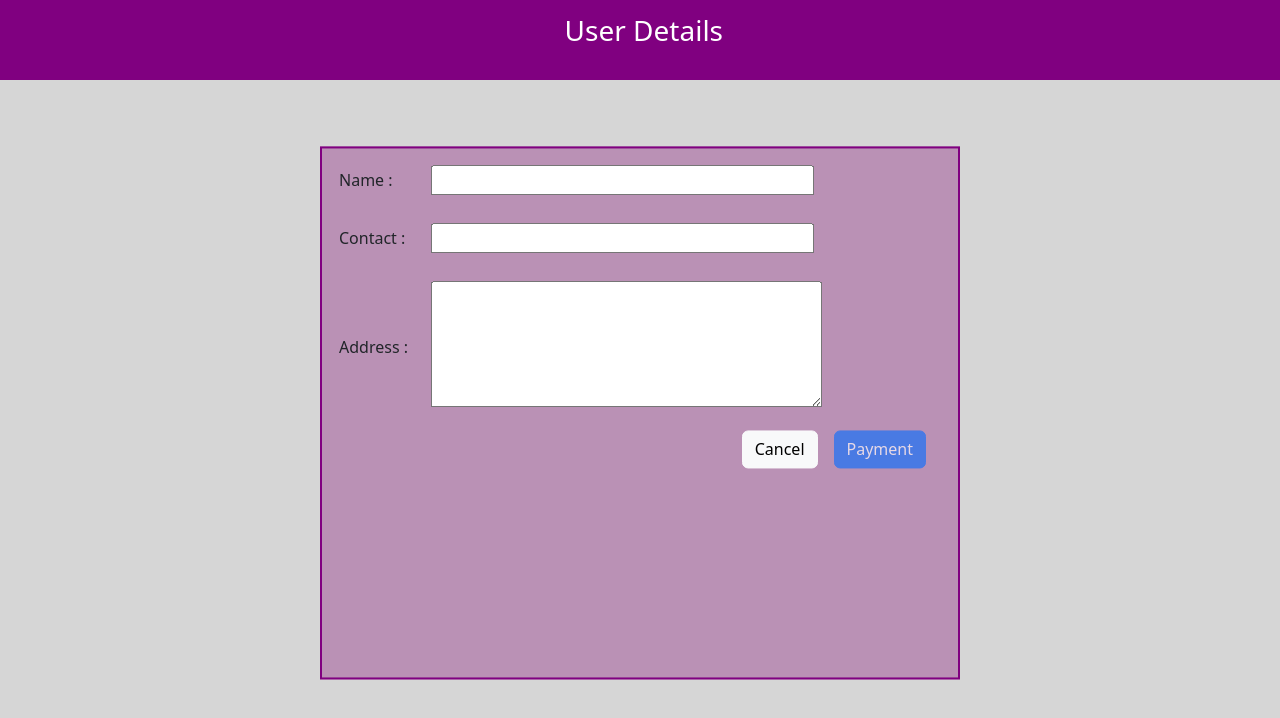
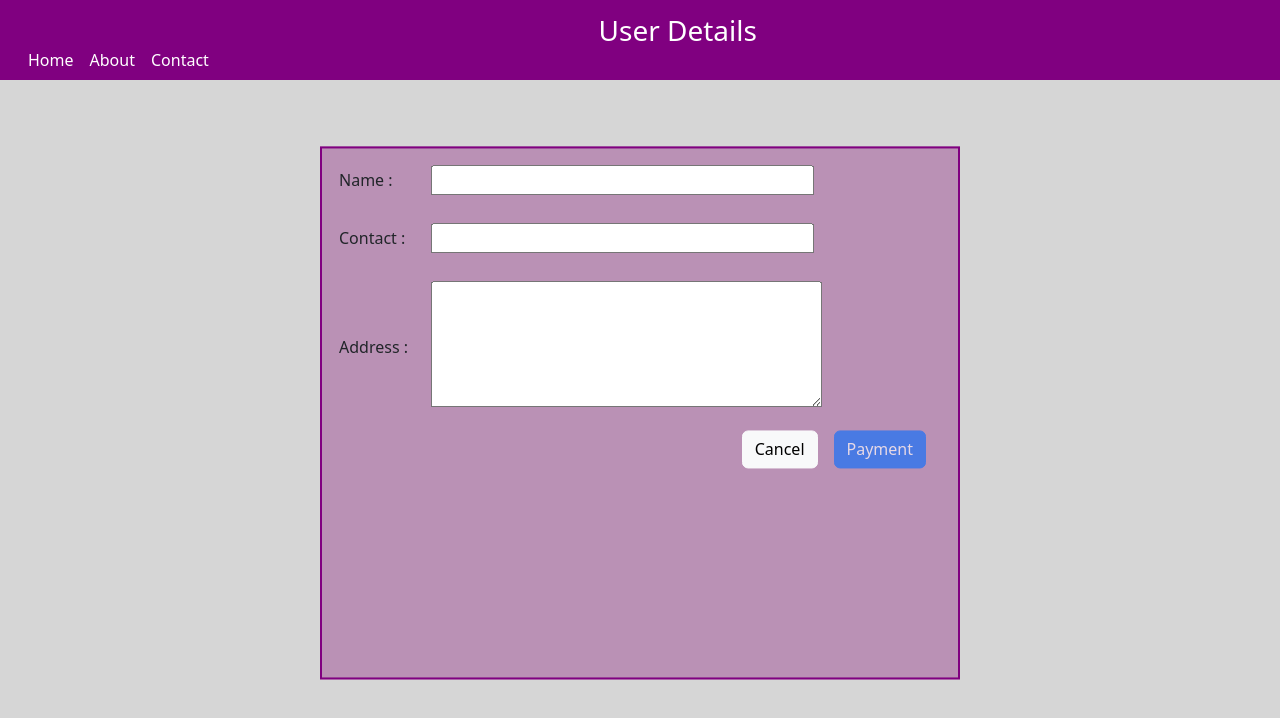
Before and after one commit to Aadhar-Kaushik/react-poc, a React (Create React App) app: page /user-details in a window 1280 px wide. Shown: the top 718 px of the page. Built offline with nearby package versions, Linux system fonts and the light colour scheme.

Commit message:
Header changes

```diff
--- a/src/components/Header/Header.js
+++ b/src/components/Header/Header.js
@@ -6,20 +6,25 @@ import CartContext from "../../ui/store/cart-context/cart-context"
 import classes from "./Header.module.css"
 const Header = (props) => {
     // const cartCtx=useContext(CartContext)
-    const count=useSelector(state=>state.cart.count)
+    const count = useSelector(state => state.cart.count)
 
-    const dispatch=useDispatch()
-    const params=useParams()
+    const dispatch = useDispatch()
+    const params = useParams()
 
 
 
-    return <div className={classes.header +" row"}>
-        <div className="col-md-10">
+    return <div className={classes.header + " row"}>
+        <ul className="col-md-2">
+            <li>Home</li>
+            <li>About</li>
+            <li>Contact</li>
+        </ul>
+        <div className="col-md-8">
 
-        <h3 className={classes.heading}>{params["name"] || props.heading}</h3>
+            <h3 className={classes.heading}>{params["name"] || props.heading}</h3>
         </div>
-        <div className={classes["cart-button"]+" col-md-2"}>
-           {props.isCartBtnShown &&  <button className="btn btn-primary" onClick={()=>dispatch(toggleCart())}>Cart ({count}) </button>}
+        <div className={classes["cart-button"] + " col-md-2"}>
+            {props.isCartBtnShown && <button className="btn btn-primary" onClick={() => dispatch(toggleCart())}>Cart ({count}) </button>}
         </div>
     </div>
 }
--- a/src/components/Header/Header.module.css
+++ b/src/components/Header/Header.module.css
@@ -3,6 +3,16 @@
     width: 100%;
     background: purple;
     margin: 0;
+}
+.header ul li{
+    display: inline-block;
+    padding-left: 1em;
+    color: white;
+    cursor: pointer;
+}
+.header ul{
+    display: flex;
+    margin-top: 3em;
 }
 
 .cart-button{
@@ -10,7 +20,7 @@
 }
 .heading{
     color: white;
-    margin-left: 53%;
+    margin-left: 45%;
     padding-top: 0.5em;
 }
 .cart-button button{
```
